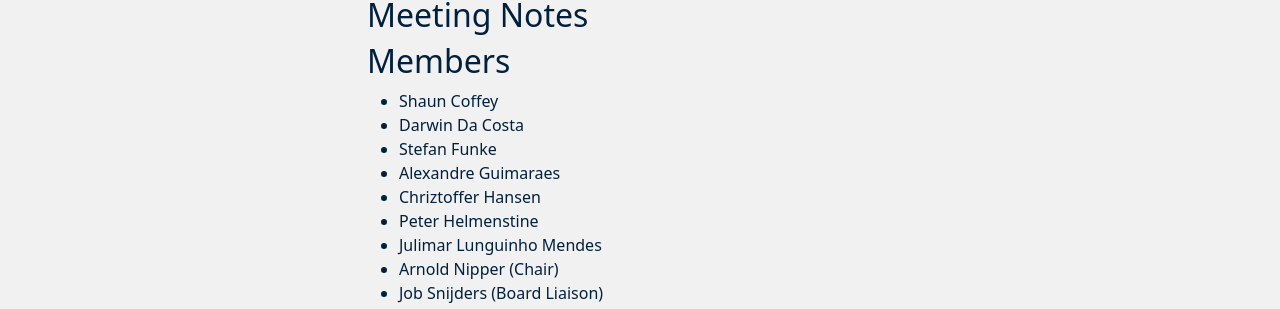
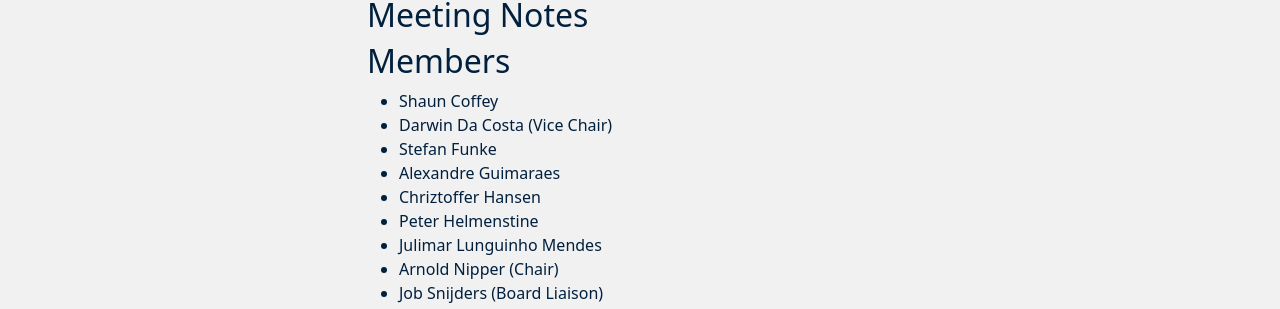
Before and after one commit to peeringdb/docs, an MkDocs documentation site: the page built from docs/committee/admin/index.md, in a window 1280 px wide and 900 px high, scrolled down 1201 px. Shown: the part 492-801 px from the top of the window. Built offline with MkDocs 1.6.1, drawn with Linux system fonts in a browser that asks for light colours; nearby versions of some CDN libraries.

Commit message:
Update index.md
Added Vice Chair for Darwin

```diff
--- a/docs/committee/admin/index.md
+++ b/docs/committee/admin/index.md
@@ -9,7 +9,7 @@
 
 ## Members
 - Shaun Coffey
-- Darwin Da Costa
+- Darwin Da Costa (Vice Chair)
 - Stefan Funke
 - Alexandre Guimaraes
 - Chriztoffer Hansen
```
